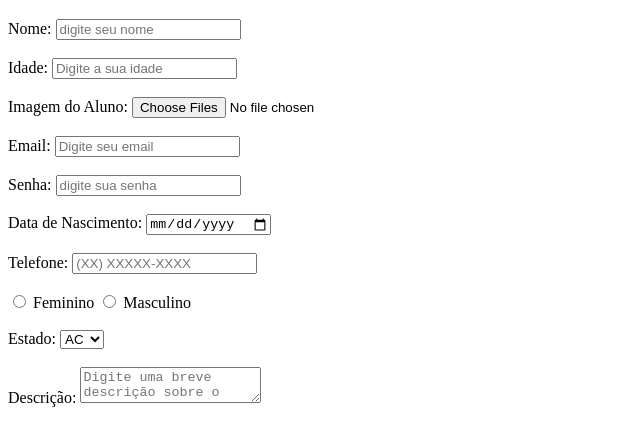
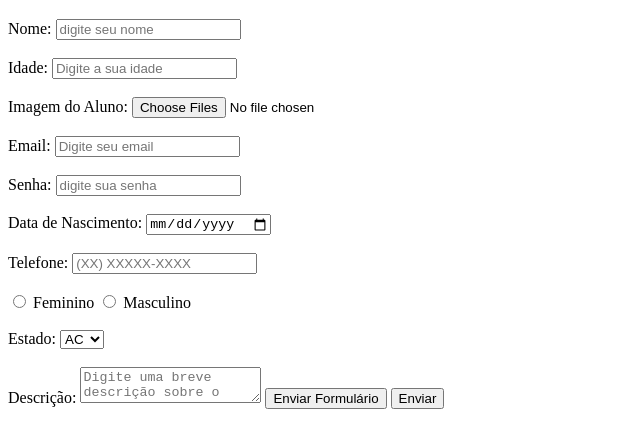
Before and after one commit to BrunoAkiraSenai/LIMA, a plain HTML site: page cadastrodealuno.html/cadatro.html in a window 1280 px wide. Shown: the part 61-508 px from the top of the page, without its empty margins (0-640 px from the left). Drawn offline with Linux system fonts and the light colour scheme.

Commit message:
Update cadatro.html

```diff
--- a/cadastrodealuno.html/cadatro.html
+++ b/cadastrodealuno.html/cadatro.html
@@ -109,6 +109,9 @@
         name="descricao"
         placeholder="Digite uma breve descrição sobre o aluno!"
       ></textarea>
+
+      <input type="submit" value="Enviar Formulário" />
+      <button type="submit">Enviar</button>
     </form>
   </body>
 </html>
```
